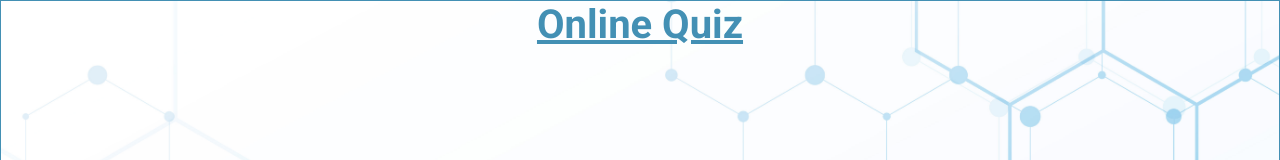
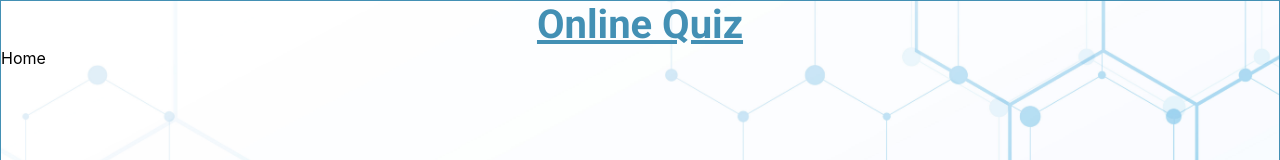
Before and after one commit to RituJS/onlineQuizApp, a React (Create React App) app: page / in a window 1280 px wide. Shown: the top 160 px of the page. Built offline with nearby package versions, Linux system fonts and the light colour scheme.

Commit message:
Route setup

```diff
--- a/src/App.js
+++ b/src/App.js
@@ -1,13 +1,22 @@
-import { BrowserRouter } from 'react-router-dom';
+import { BrowserRouter, Route, Routes, } from 'react-router-dom';
 import './App.css';
 import Header from './components/Header';
 import Footer from './components/Footer';
+import Home from './pages/Home';
+import Quiz from './pages/Quiz';
+import Result from './pages/Result';
 
 function App() {
   return (
    <BrowserRouter>
-    <div className="app"  >
+    <div className="app">
       <Header/>
+
+      <Routes>
+        <Route path="/" element={<Home/>}/>
+        <Route path="/quiz" element={<Quiz/>}/>
+        <Route path="/result" element={<Result/>}/>
+      </Routes>
 
     </div>
     <Footer />
```
